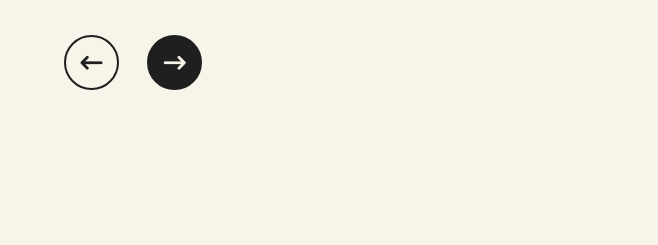
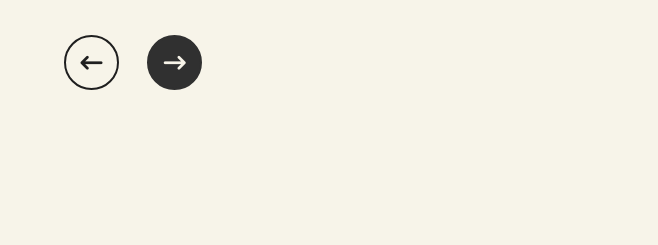
Before and after one commit to tvjcq/artDePrintemps, a plain HTML site: page index.html in a window 1280 px wide. In both pictures the pointer is over the button 174 px from the left and 1397 px from the top of the page. Shown: the part 1335-1580 px from the top of the page, 0-658 px from the left. Drawn offline with nearby package versions, Linux system fonts and the light colour scheme; grey boxes are pictures that could not be loaded.

Commit message:
Remove TODO comments for carousel arrows and styling

```diff
--- a/style.css
+++ b/style.css
@@ -57,7 +57,6 @@ h1 {
   animation: zoomOut 0.6s ease-in-out 0.5s forwards;
 }
 
-/* Styliser la section */
 .part1 {
   height: 80vh;
   min-height: 600px;
@@ -69,7 +68,6 @@ h1 {
   margin: 25vh 0 25vh 0;
 }
 
-/* Styliser l'image */
 #right {
   width: 60%;
   height: 100%;
@@ -89,10 +87,8 @@ h1 {
   object-fit: cover;
 }
 
-/* Styliser le texte */
 .part1 .text {
   width: 40%;
-  /* margin: auto 0; */
   height: 100%;
 }
 
@@ -152,8 +148,6 @@ h1 {
   font-size: 50px;
 }
 
-/* TODO Button carrousel + JS */
-
 .carousel {
   display: flex;
   justify-content: space-between;
@@ -182,6 +176,11 @@ h1 {
 #active {
   background-color: var(--black-color);
   color: var(--background-color);
+}
+
+#active:hover {
+  background-color: #303030;
+  border: solid 2px #303030;
 }
 
 #active i {
```
Also changed, not shown: index.html (+0 -2 lines).
